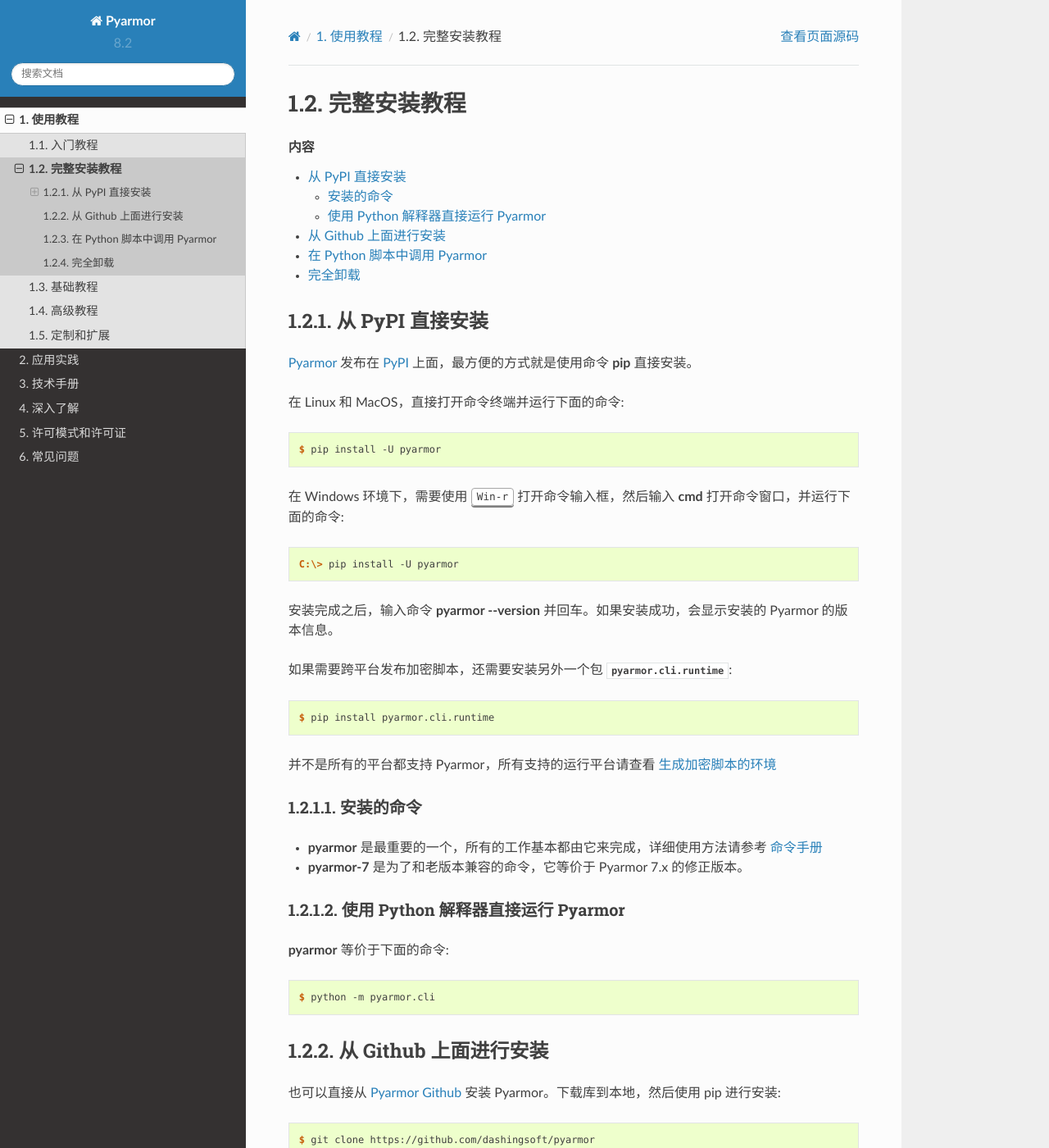
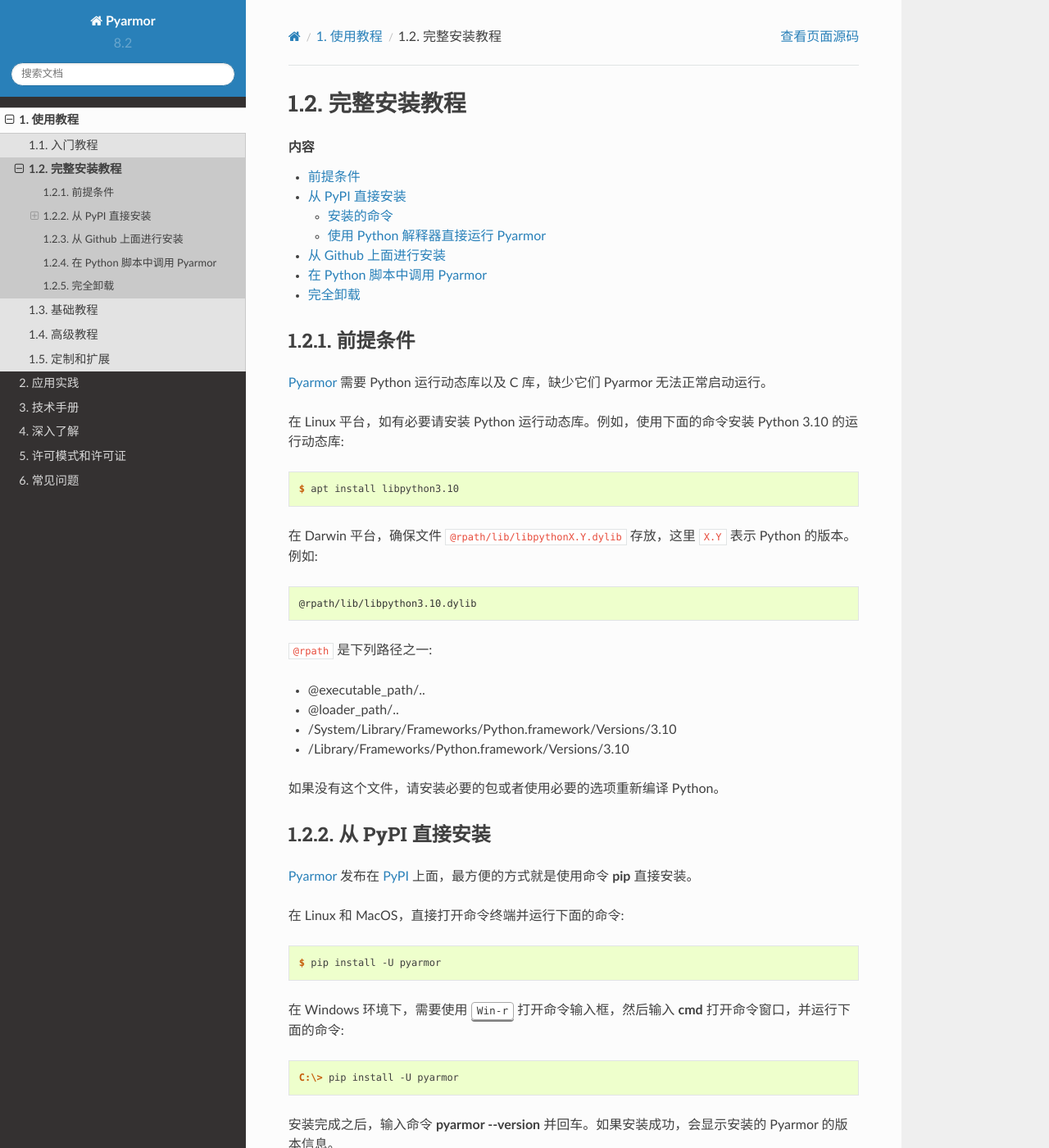
Before and after one commit to dashingsoft/pyarmor-docs-zh, a Sphinx documentation site: the page built from docs/tutorial/installation.rst, in a window 1280 px wide and 1400 px high. Shown: the whole window at 82% size. Built offline with Sphinx 7.4.7 and the Read the Docs theme 2.0.0, drawn with Linux system fonts in a browser that asks for light colours; some of the changed text lies outside the part shown.

```diff
--- a/docs/tutorial/installation.rst
+++ b/docs/tutorial/installation.rst
@@ -8,6 +8,28 @@
    :backlinks: top
 
 .. highlight:: console
+
+前提条件
+========
+
+Pyarmor_ 需要 Python 运行动态库以及 C 库，缺少它们 Pyarmor 无法正常启动运行。
+
+在 Linux 平台，如有必要请安装 Python 运行动态库。例如，使用下面的命令安装 Python 3.10 的运行动态库::
+
+    $ apt install libpython3.10
+
+在 Darwin 平台，确保文件 ``@rpath/lib/libpythonX.Y.dylib`` 存放，这里 ``X.Y`` 表示 Python 的版本。例如::
+
+    @rpath/lib/libpython3.10.dylib
+
+``@rpath`` 是下列路径之一:
+
+- @executable_path/..
+- @loader_path/..
+- /System/Library/Frameworks/Python.framework/Versions/3.10
+- /Library/Frameworks/Python.framework/Versions/3.10
+
+如果没有这个文件，请安装必要的包或者使用必要的选项重新编译 Python。
 
 .. _install-pypi:
 
```
Also changed, not shown: docs/questions.rst (+15 -0 lines), docs/topic/repack.rst (+18 -0 lines).
